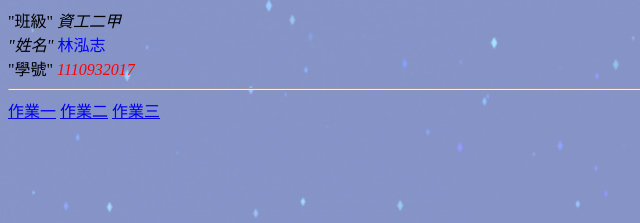
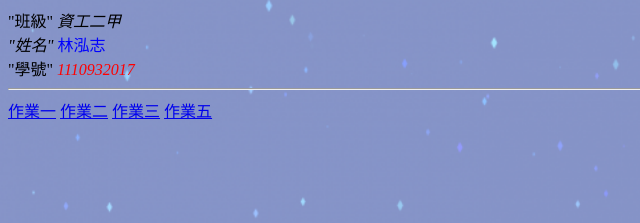
Before and after one commit to linhonhzhi/1110932017, a plain HTML site: page index.html in a window 1280 px wide. Shown: the top 223 px of the page, 0-640 px from the left. Drawn offline with Linux system fonts and the light colour scheme.

Commit message:
Update index.html

```diff
--- a/index.html
+++ b/index.html
@@ -35,5 +35,6 @@
 	<a href="hw01.html">作業一</a>
 	<a href="hw02.html">作業二</a>
 	<a href="hw03.html">作業三</a>
+	<a href="hw05.html">作業五</a>
 </body>
 </html>
```
